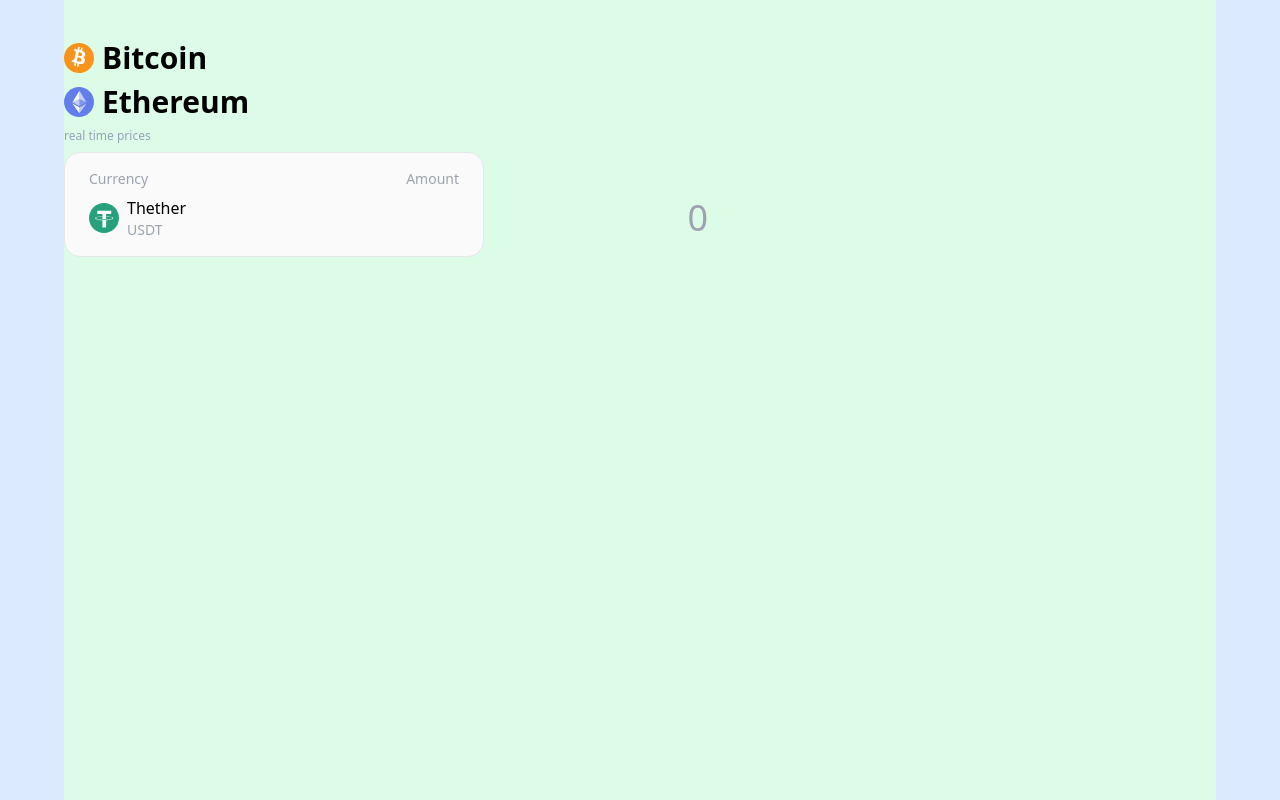
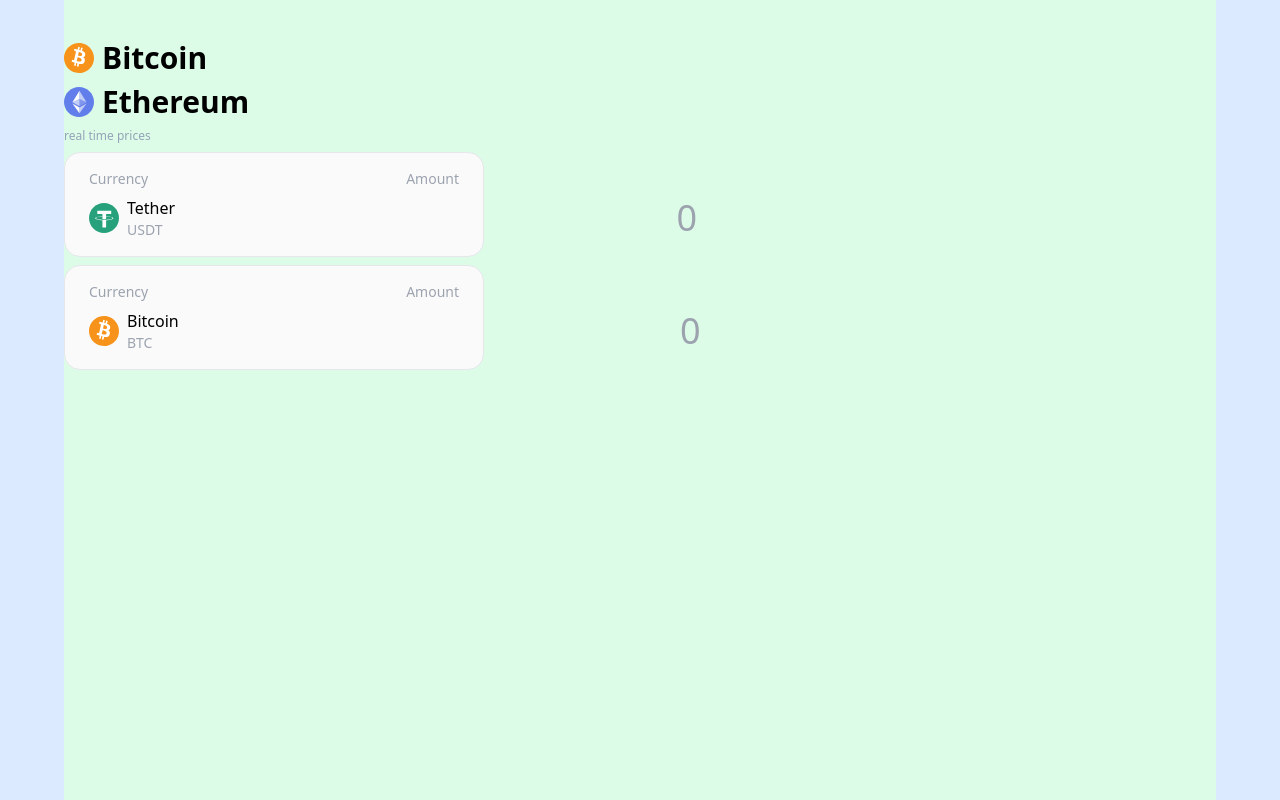
Before and after one commit to picozzimichele/satoshiwatch, a Next.js app: page / in a window 1280 px wide. Built offline with nearby package versions, Linux system fonts and the light colour scheme; no server answers.

Commit message:
fixed input params

```diff
--- a/components/inputPrice.tsx
+++ b/components/inputPrice.tsx
@@ -1,7 +1,12 @@
 import React, { useState } from "react";
 import useClickOutside from "../hooks/useClickOutside";
 
-export default function InputPrice({ svg }) {
+export default function InputPrice({
+  svg,
+  inputName,
+  currencyName,
+  currencySymbol,
+}) {
   const [active, setActive] = useState(false);
   let domNode = useClickOutside(() => {
     setActive(false);
@@ -10,11 +15,13 @@
     <div
       ref={domNode}
       onClick={(event: any) => {
-        document.getElementById("myInput").focus();
+        document.getElementById(inputName).focus();
         setActive(true);
       }}
-      className={`flex flex-col w-[420px] bg-[#FAFAFA] border rounded-2xl px-6 py-4 h-[105px] hover:border-black hover:cursor-text justify-between ${
-        active ? "border-[#27A17B] hover:border-[#27A17B]" : ""
+      className={`flex flex-col w-full sm:w-[420px] bg-[#FAFAFA] border rounded-2xl px-6 py-4 h-[105px] hover:border-black hover:cursor-text justify-between ${
+        active
+          ? "border-[#27A17B] hover:border-[#27A17B] outline outline-1 outline-[#27A17B]"
+          : ""
       }`}
     >
       <div className="flex w-full justify-between text-sm text-gray-400 font-light">
@@ -25,15 +32,15 @@
         <div className="flex items-center gap-2">
           {svg}
           <div className="flex flex-col">
-            <p className="text-black text-base">Thether</p>
-            <p className="">USDT</p>
+            <p className="text-black text-base">{currencyName}</p>
+            <p className="">{currencySymbol}</p>
           </div>
         </div>
         <input
           placeholder="0"
           dir="rtl"
           className="text-4xl font-extralight outline-none bg-inherit overflow-hidden"
-          id="myInput"
+          id={inputName}
         ></input>
       </div>
     </div>
--- a/pages/index.tsx
+++ b/pages/index.tsx
@@ -56,7 +56,18 @@
           priceText={ethPrice?.split(".")[0]}
         />
         <p className="text-xs text-slate-400">real time prices</p>
-        <InputPrice svg={<TetherSvg height={30} width={30} />} />
+        <InputPrice
+          svg={<TetherSvg height={30} width={30} />}
+          inputName="tether"
+          currencyName="Tether"
+          currencySymbol="USDT"
+        />
+        <InputPrice
+          svg={<BtcSvg height={30} width={30} />}
+          inputName="bitcoin"
+          currencyName="Bitcoin"
+          currencySymbol="BTC"
+        />
       </div>
     </div>
   );
```
